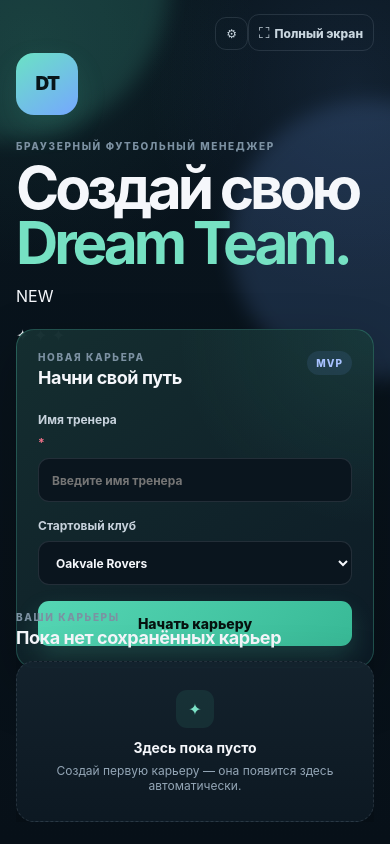
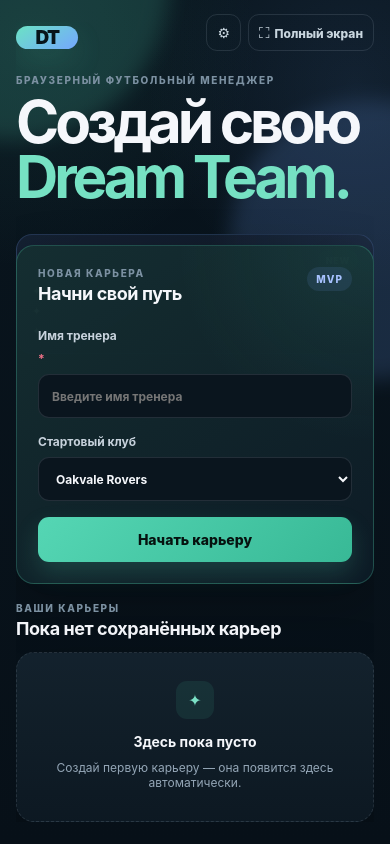
Before and after one commit to MatviiGIT/dream-team, a React (Vite) app: page / in a window 390 px wide. Built offline with nearby package versions, Linux system fonts and the light colour scheme.

Commit message:
Polish tactics dropdowns and start menu layout

```diff
--- a/src/styles.css
+++ b/src/styles.css
@@ -646,8 +646,67 @@ button, input, select {
 .formation-option:hover { border-color: rgba(163,139,255,.36); }
 .formation-option.active { border-color: rgba(163,139,255,.55); background: linear-gradient(145deg, rgba(163,139,255,.18), rgba(117,167,255,.07)); }
 .formation-option strong { font-size: 13px; }
-.formation-mini { display: grid; grid-template-columns: repeat(5,1fr); grid-template-rows: repeat(3,1fr); gap: 4px; align-items: center; padding: 7px; border-radius: 8px; background: linear-gradient(160deg, rgba(39,135,105,.30), rgba(21,74,91,.24)); border: 1px solid rgba(85,214,180,.15); }
-.formation-mini span { width: 8px; height: 8px; justify-self: center; border-radius: 50%; background: #8ce8d0; }
+.formation-mini {
+  position: relative;
+  min-height: 65px;
+  border-radius: 8px;
+  background:
+    linear-gradient(90deg, transparent 49.5%, rgba(255,255,255,.14) 49.5%, rgba(255,255,255,.14) 50.5%, transparent 50.5%),
+    linear-gradient(160deg, rgba(39,135,105,.30), rgba(21,74,91,.24));
+  border: 1px solid rgba(85,214,180,.15);
+}
+.formation-mini::before,
+.formation-mini::after {
+  content: "";
+  position: absolute;
+  left: 12%;
+  right: 12%;
+  height: 1px;
+  background: rgba(255,255,255,.12);
+}
+.formation-mini::before { top: 33%; }
+.formation-mini::after { top: 66%; }
+.formation-mini span {
+  position: absolute;
+  width: 7px;
+  height: 7px;
+  border-radius: 50%;
+  background: #8ce8d0;
+  box-shadow: 0 0 0 2px rgba(140,232,208,.10);
+}
+.mini-433 span:nth-child(1) { left: calc(50% - 3.5px); bottom: 7px; }
+.mini-433 span:nth-child(2) { left: 16%; bottom: 20px; }
+.mini-433 span:nth-child(3) { left: 38%; bottom: 20px; }
+.mini-433 span:nth-child(4) { left: 62%; bottom: 20px; }
+.mini-433 span:nth-child(5) { left: 84%; bottom: 20px; }
+.mini-433 span:nth-child(6) { left: 25%; top: 33%; }
+.mini-433 span:nth-child(7) { left: 50%; top: 33%; }
+.mini-433 span:nth-child(8) { left: 75%; top: 33%; }
+.mini-433 span:nth-child(9) { left: 18%; top: 7px; }
+.mini-433 span:nth-child(10) { left: 50%; top: 5px; }
+.mini-433 span:nth-child(11) { left: 82%; top: 7px; }
+.mini-442 span:nth-child(1) { left: calc(50% - 3.5px); bottom: 7px; }
+.mini-442 span:nth-child(2) { left: 16%; bottom: 20px; }
+.mini-442 span:nth-child(3) { left: 38%; bottom: 20px; }
+.mini-442 span:nth-child(4) { left: 62%; bottom: 20px; }
+.mini-442 span:nth-child(5) { left: 84%; bottom: 20px; }
+.mini-442 span:nth-child(6) { left: 15%; top: 34%; }
+.mini-442 span:nth-child(7) { left: 37%; top: 34%; }
+.mini-442 span:nth-child(8) { left: 63%; top: 34%; }
+.mini-442 span:nth-child(9) { left: 85%; top: 34%; }
+.mini-442 span:nth-child(10) { left: 33%; top: 7px; }
+.mini-442 span:nth-child(11) { left: 67%; top: 7px; }
+.mini-4231 span:nth-child(1) { left: calc(50% - 3.5px); bottom: 7px; }
+.mini-4231 span:nth-child(2) { left: 16%; bottom: 20px; }
+.mini-4231 span:nth-child(3) { left: 38%; bottom: 20px; }
+.mini-4231 span:nth-child(4) { left: 62%; bottom: 20px; }
+.mini-4231 span:nth-child(5) { left: 84%; bottom: 20px; }
+.mini-4231 span:nth-child(6) { left: 33%; top: 38%; }
+.mini-4231 span:nth-child(7) { left: 67%; top: 38%; }
+.mini-4231 span:nth-child(8) { left: 18%; top: 22%; }
+.mini-4231 span:nth-child(9) { left: 50%; top: 22%; }
+.mini-4231 span:nth-child(10) { left: 82%; top: 22%; }
+.mini-4231 span:nth-child(11) { left: calc(50% - 3.5px); top: 6px; }
 
 .tactic-grid {
   display: grid;
@@ -656,14 +715,77 @@ button, input, select {
   margin-top: 26px;
   flex: 0 0 auto;
 }
+.tactics-panel { overflow: auto; }
 .tactic-field {
+  position: relative;
   display: grid;
   gap: 9px;
+  align-content: start;
   font-size: 13px;
   color: var(--text-soft);
   font-weight: 700;
 }
-.tactic-field select, .form-stack select, .form-stack input {
+.tactic-field.open { z-index: 4; }
+.tactic-choice {
+  width: 100%;
+  min-height: 48px;
+  display: flex;
+  align-items: center;
+  justify-content: space-between;
+  gap: 12px;
+  padding: 12px 13px;
+  color: var(--text);
+  background: linear-gradient(135deg, rgba(58,43,87,.72), rgba(12,20,31,.96));
+  border: 1px solid rgba(163,139,255,.22);
+  border-radius: 11px;
+  text-align: left;
+}
+.tactic-choice:hover,
+.tactic-choice.open {
+  border-color: rgba(163,139,255,.55);
+  background: linear-gradient(135deg, rgba(73,56,108,.86), rgba(13,22,34,.98));
+}
+.tactic-choice strong { font-size: 13px; }
+.tactic-choice-arrow {
+  flex: 0 0 auto;
+  color: #b7a8ff;
+  font-size: 17px;
+  line-height: 1;
+  transform: translateY(-1px);
+}
+.tactic-menu {
+  margin-top: 6px;
+  padding: 6px;
+  display: grid;
+  gap: 4px;
+  border: 1px solid rgba(163,139,255,.28);
+  border-radius: 12px;
+  background: linear-gradient(180deg, #1a2033, #101821);
+  box-shadow: 0 18px 36px rgba(0,0,0,.32);
+}
+.tactic-option {
+  width: 100%;
+  min-height: 39px;
+  display: flex;
+  align-items: center;
+  justify-content: space-between;
+  gap: 12px;
+  padding: 9px 11px;
+  border: 0;
+  border-radius: 8px;
+  background: transparent;
+  color: #cbd6df;
+  text-align: left;
+  font-size: 12px;
+  font-weight: 700;
+}
+.tactic-option:hover { background: rgba(163,139,255,.10); color: var(--text); }
+.tactic-option.active {
+  background: rgba(163,139,255,.16);
+  color: #e9e3ff;
+}
+.tactic-option.active strong { color: #bdaeff; }
+.form-stack select, .form-stack input {
   width: 100%;
   color: var(--text);
   background: #0a151e;
@@ -673,7 +795,7 @@ button, input, select {
   outline: none;
   min-height: 44px;
 }
-.tactic-field select:focus, .form-stack select:focus, .form-stack input:focus {
+.form-stack select:focus, .form-stack input:focus {
   border-color: rgba(85, 214, 180, .55);
   box-shadow: 0 0 0 3px rgba(85, 214, 180, .08);
 }
@@ -750,18 +872,19 @@ tbody tr.your-club td { color: #e0f4ec; }
 }
 .start-layout {
   width: min(1180px, 100%);
-  height: 100%;
+  flex: 1 1 auto;
   min-height: 0;
   margin: auto;
   display: grid;
   grid-template-columns: repeat(12, minmax(0, 1fr));
-  grid-template-rows: minmax(0, 1fr) minmax(188px, .48fr);
-  gap: 24px;
-  align-items: center;
+  grid-template-rows: minmax(250px, .86fr) minmax(220px, 1.14fr);
+  gap: 20px;
+  align-items: stretch;
   position: relative;
   z-index: 1;
+  overflow: hidden;
 }
-.start-hero { grid-column: span 7; padding: 18px 0; }
+.start-hero { grid-column: span 7; min-height: 0; padding: 12px 8px 8px 0; display: flex; flex-direction: column; justify-content: center; }
 .hero-badge {
   width: 62px;
   height: 62px;
@@ -781,27 +904,54 @@ tbody tr.your-club td { color: #e0f4ec; }
   display: block;
   color: #76e1c3;
 }
-.hero-copy {
-  color: #a6b7c3;
-  max-width: 570px;
-  line-height: 1.7;
+.latest-update {
+  max-width: 650px;
+  margin-top: 18px;
+  padding: 17px 18px;
+  border-radius: 16px;
+  border: 1px solid rgba(117,167,255,.18);
+  background:
+    radial-gradient(circle at 100% 0%, rgba(117,167,255,.10), transparent 44%),
+    linear-gradient(145deg, rgba(22,35,54,.86), rgba(14,24,35,.94));
+}
+.latest-update-header {
+  display: flex;
+  align-items: center;
+  justify-content: space-between;
+  gap: 12px;
+}
+.update-badge {
+  padding: 5px 8px;
+  border-radius: 999px;
+  background: rgba(85,214,180,.12);
+  color: #83e4cb;
+  font-size: 9px;
+  font-weight: 900;
+  letter-spacing: .08em;
+}
+.latest-update h2 {
+  margin: 8px 0 5px;
+  font-size: 20px;
+  letter-spacing: -.03em;
+}
+.latest-update p {
   margin: 0;
-  font-size: 15px;
+  max-width: 610px;
+  color: #a9bbc7;
+  line-height: 1.5;
+  font-size: 12px;
 }
-.hero-points {
+.update-list {
   display: grid;
-  gap: 9px;
-  margin-top: 27px;
-  color: #c1ced7;
-  font-size: 13px;
+  gap: 6px;
+  margin-top: 13px;
 }
-.hero-points span {
-  width: fit-content;
-  padding: 9px 11px;
-  border-radius: 9px;
-  border: 1px solid var(--line);
-  background: rgba(255, 255, 255, .026);
+.update-list span {
+  display: block;
+  color: #cbd7df;
+  font-size: 11px;
 }
+
 
 .start-panel {
   grid-column: span 5;
@@ -832,52 +982,21 @@ tbody tr.your-club td { color: #e0f4ec; }
 .form-stack input[aria-invalid="true"] { border-color: rgba(239, 113, 136, .55); }
 .form-error { color: #ff9bae; font-size: 11px; font-weight: 650; }
 
-.settings-card {
-  grid-column: span 4;
-  min-height: 0;
-  padding: 20px;
-  display: flex;
-  flex-direction: column;
-  justify-content: space-between;
-  border-color: rgba(117,167,255,.24);
-  background:
-    radial-gradient(circle at 100% 0%, rgba(117,167,255,.10), transparent 42%),
-    linear-gradient(145deg, rgba(20,35,54,.98), rgba(14,24,35,.99));
+.settings-button { display: inline-flex; align-items: center; gap: 6px; }
+.settings-button span { font-size: 14px; }
+
+.settings-modal { max-width: 620px; }
+.settings-modal-body { display: grid; gap: 18px; margin-top: 20px; }
+.settings-modal-group {
+  padding: 15px;
+  border: 1px solid var(--line);
+  border-radius: 13px;
+  background: rgba(255,255,255,.025);
 }
-.settings-card h2 { margin: 5px 0 15px; font-size: 19px; }
-.settings-group { margin-top: 11px; }
-.settings-label { display: block; margin-bottom: 7px; color: var(--text-soft); font-size: 11px; font-weight: 800; }
-.settings-options { display: grid; gap: 6px; }
-.language-options, .theme-options { grid-template-columns: repeat(3, minmax(0, 1fr)); }
-.setting-option {
-  min-width: 0;
-  min-height: 54px;
-  display: flex;
-  flex-direction: column;
-  align-items: flex-start;
-  justify-content: center;
-  gap: 3px;
-  padding: 9px 10px;
-  border: 1px solid var(--line);
-  border-radius: 10px;
-  background: rgba(255,255,255,.035);
-  color: var(--text);
-  text-align: left;
-}
-.setting-option:hover:not(:disabled) { border-color: rgba(117,167,255,.4); }
-.setting-option.active { border-color: rgba(85,214,180,.38); background: linear-gradient(135deg, rgba(85,214,180,.15), rgba(117,167,255,.08)); }
-.setting-option.disabled { cursor: not-allowed; opacity: .5; }
-.setting-option strong { font-size: 11px; }
-.setting-option span:last-child { color: var(--muted); font-size: 9px; }
-.theme-option { display: grid; grid-template-columns: 18px 1fr; align-items: center; }
-.theme-swatch { width: 15px; height: 15px; border-radius: 5px; border: 1px solid rgba(255,255,255,.22); }
-.theme-aurora { background: linear-gradient(135deg, #55d6b4, #75a7ff, #a38bff); }
-.theme-midnight { background: linear-gradient(135deg, #121b2b, #334c81); }
-.theme-light { background: linear-gradient(135deg, #f8fbfc, #a7bed0); }
-.settings-footnote { margin-top: 11px; color: var(--muted); font-size: 10px; line-height: 1.35; }
+.settings-modal-group .settings-label { margin-bottom: 9px; }
 
 .saves-section {
-  grid-column: span 8;
+  grid-column: 1 / -1;
   min-height: 0;
   display: flex;
   flex-direction: column;
@@ -902,12 +1021,14 @@ tbody tr.your-club td { color: #e0f4ec; }
   overflow: auto;
   display: grid;
   grid-template-columns: repeat(3, minmax(0, 1fr));
+  grid-auto-rows: min-content;
   align-content: start;
-  gap: 14px;
+  gap: 12px;
   padding: 2px 4px 4px 0;
 }
 .career-card {
-  padding: 18px;
+  min-width: 0;
+  padding: 16px;
   border-radius: 16px;
   transition: transform .16s ease, border-color .16s ease, background .16s ease;
 }
@@ -1201,10 +1322,11 @@ tbody tr.your-club td { color: #e0f4ec; }
 @media (max-width: 980px) {
   .start-layout {
     grid-template-columns: 1fr;
-    grid-template-rows: minmax(0, 1fr) minmax(150px, .55fr);
+    grid-template-rows: auto auto minmax(240px, 1fr);
+    overflow: auto;
   }
-  .start-hero, .start-panel, .saves-section, .settings-card { grid-column: 1; }
-  .start-hero { padding-top: 8px; }
+  .start-hero, .start-panel, .saves-section { grid-column: 1; }
+  .start-hero { padding: 4px 0; }
   .career-grid { grid-template-columns: repeat(2, minmax(0, 1fr)); }
   .dashboard-grid {
     grid-template-columns: repeat(2, minmax(0, 1fr));
@@ -1225,10 +1347,10 @@ tbody tr.your-club td { color: #e0f4ec; }
   .club-header { align-items: stretch; }
   .budget-block { min-width: 170px; }
   .career-grid { grid-template-columns: 1fr; }
-  .saves-section, .settings-card { grid-column: 1; }
-  .settings-card { min-height: 250px; }
+  .saves-section { grid-column: 1; }
   .start-screen { padding: 22px 16px; }
-  .start-layout { gap: 18px; grid-template-rows: minmax(0, 1fr) minmax(140px, .52fr); }
+  .start-layout { gap: 18px; grid-template-rows: auto auto minmax(220px, 1fr); }
+  .start-hero { justify-content: flex-start; }
   .dashboard-grid > .card { padding: 18px; }
 }
 
@@ -1266,10 +1388,12 @@ tbody tr.your-club td { color: #e0f4ec; }
   .player-metric span { font-size: 8px; }
   .player-metric strong { font-size: 12px; }
   .start-panel { padding: 21px; }
-  .fullscreen-button { font-size: 11px; padding: 8px 10px; }
+  .start-toolbar { display: flex; gap: 7px; }
+  .settings-button, .fullscreen-button { font-size: 11px; padding: 8px 10px; }
   .start-hero h1 { font-size: clamp(43px, 15vw, 61px); }
-  .hero-copy { font-size: 14px; }
-  .hero-points { font-size: 12px; }
+  .latest-update { margin-top: 14px; padding: 15px; }
+  .latest-update h2 { font-size: 18px; }
+  .latest-update p { font-size: 11px; }
 }
 
 @media (max-width: 430px) {
```
